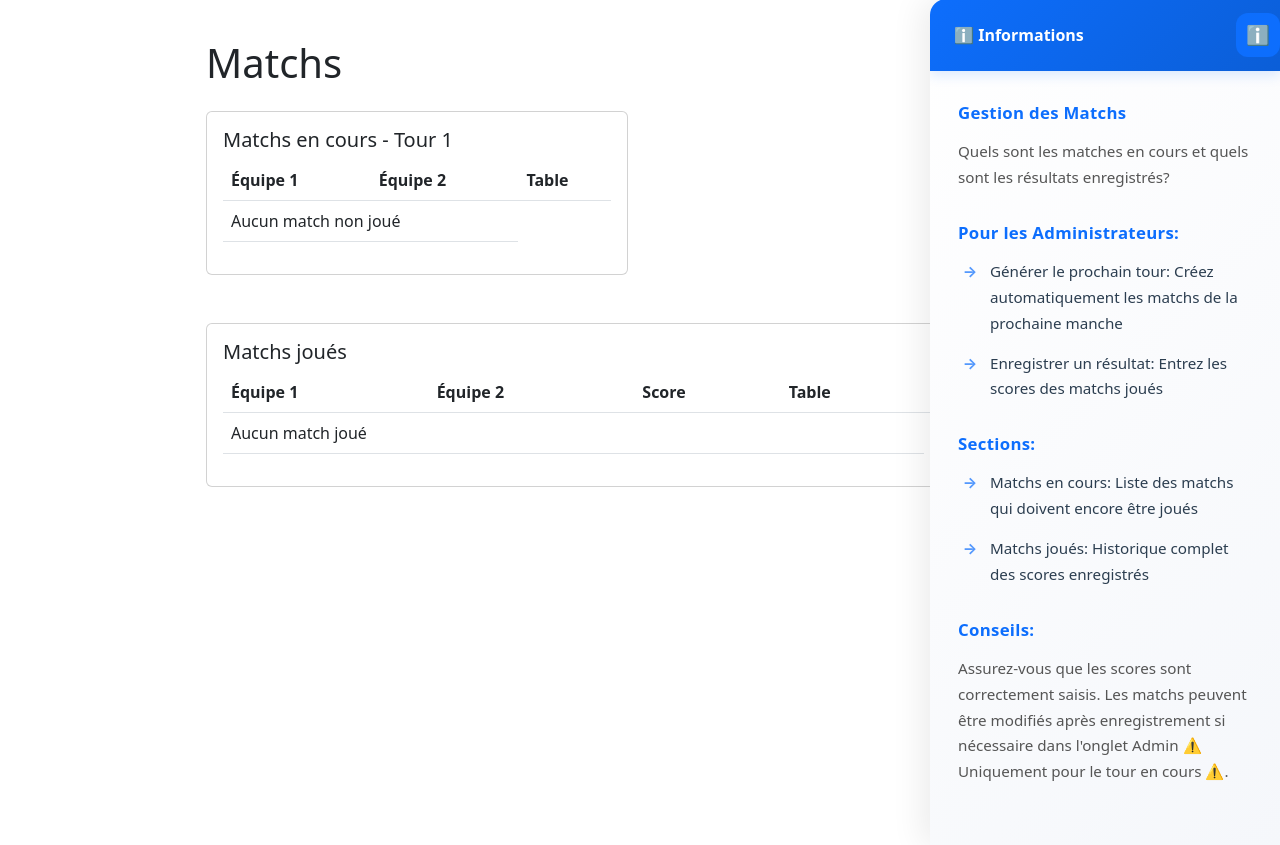
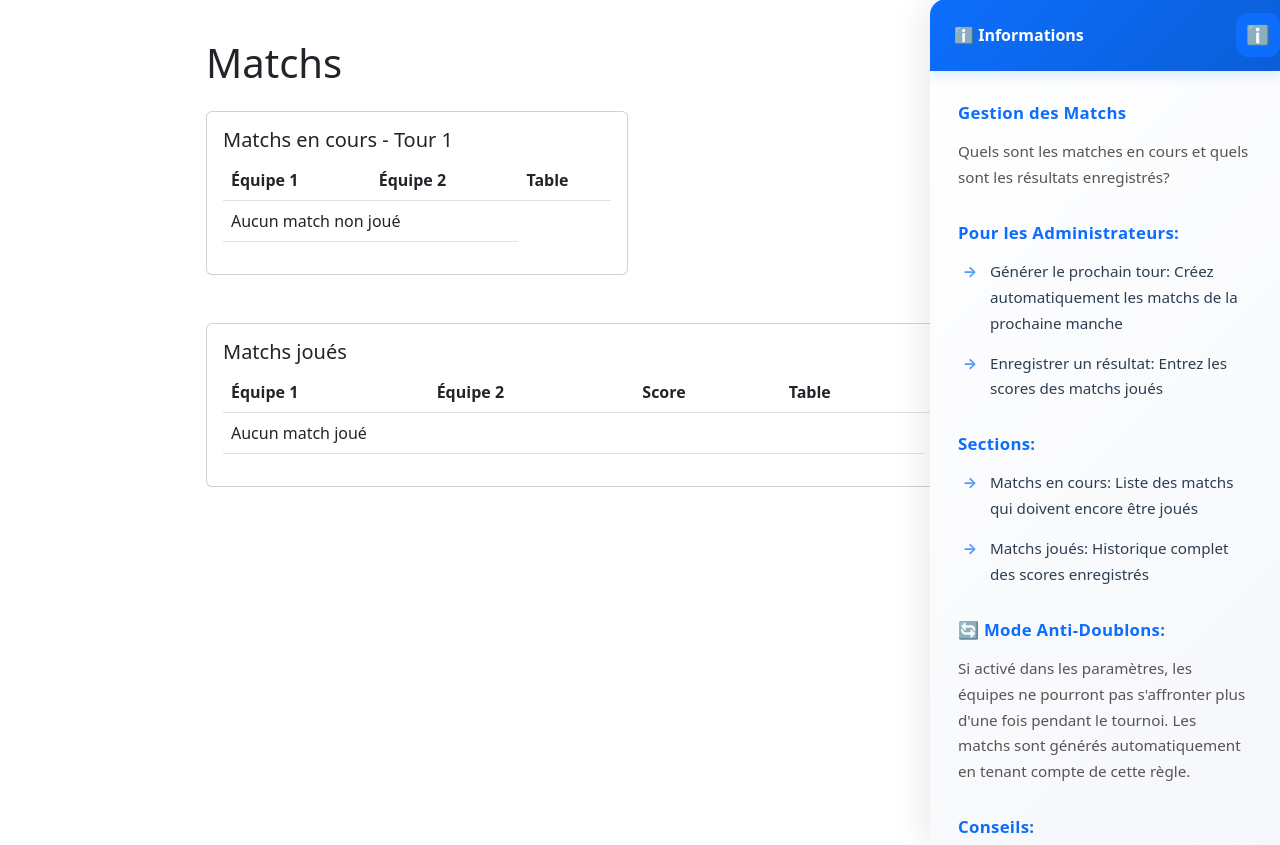
Before and after one commit to littlecrakage/concour-belote-manager, a Flask app: page /matches in a window 1280 px wide. Shown: the part 57-902 px from the top of the page. Run offline with Flask 3, Linux system fonts and the light colour scheme; data comes from the database, SQL or seed files in the repository; data that the repository does not hold is empty; some libraries are stand-ins or nearby versions.

Commit message:
improve, documentation and in-app info

```diff
--- a/info_panels.json
+++ b/info_panels.json
@@ -40,6 +40,10 @@
         ]
       },
       {
+        "heading": "🔄 Mode Anti-Doublons:",
+        "content": "Si activé dans les paramètres, les équipes ne pourront pas s'affronter plus d'une fois pendant le tournoi. Les matchs sont générés automatiquement en tenant compte de cette règle."
+      },
+      {
         "heading": "Conseils:",
         "content": "Assurez-vous que les scores sont correctement saisis. Les matchs peuvent être modifiés après enregistrement si nécessaire dans l'onglet Admin ⚠️ Uniquement pour le tour en cours ⚠️."
       }
@@ -63,6 +67,13 @@
           "Commencer: Lance le tournoi avec les équipes enregistrées",
           "Réinitialiser: Efface tous les matchs et scores (garde les équipes)",
           "Modifier un résultat: Changez les scores des matchs déjà enregistrés"
+        ]
+      },
+      {
+        "heading": "🆕 Paramètres du Tournoi:",
+        "list_items": [
+          "Système de classement: Choisissez comment les équipes sont classées (par somme de points ou par victoires)",
+          "Éviter les doublons: Activez cette option pour empêcher que deux équipes s'affrontent plus d'une fois"
         ]
       },
       {
--- a/templates/matches.html
+++ b/templates/matches.html
@@ -13,6 +13,11 @@
                     <h5 class="card-title">Générer le prochain tour</h5>
                     <form method="POST">
                         <button type="submit" name="generate_next_round" class="btn btn-primary">Générer le prochain tour</button>
+                        {% if tournament and tournament.prevent_duplicate_matches %}
+                        <small class="text-muted d-block mt-2">🔒 Anti-doublons activé</small>
+                        {% else %}
+                        <small class="text-muted d-block mt-2">🔓 Anti-doublons désactivé</small>
+                        {% endif %}
                     </form>
                 </div>
             </div>
```
Also changed, not shown: README.md, 1 other file.
